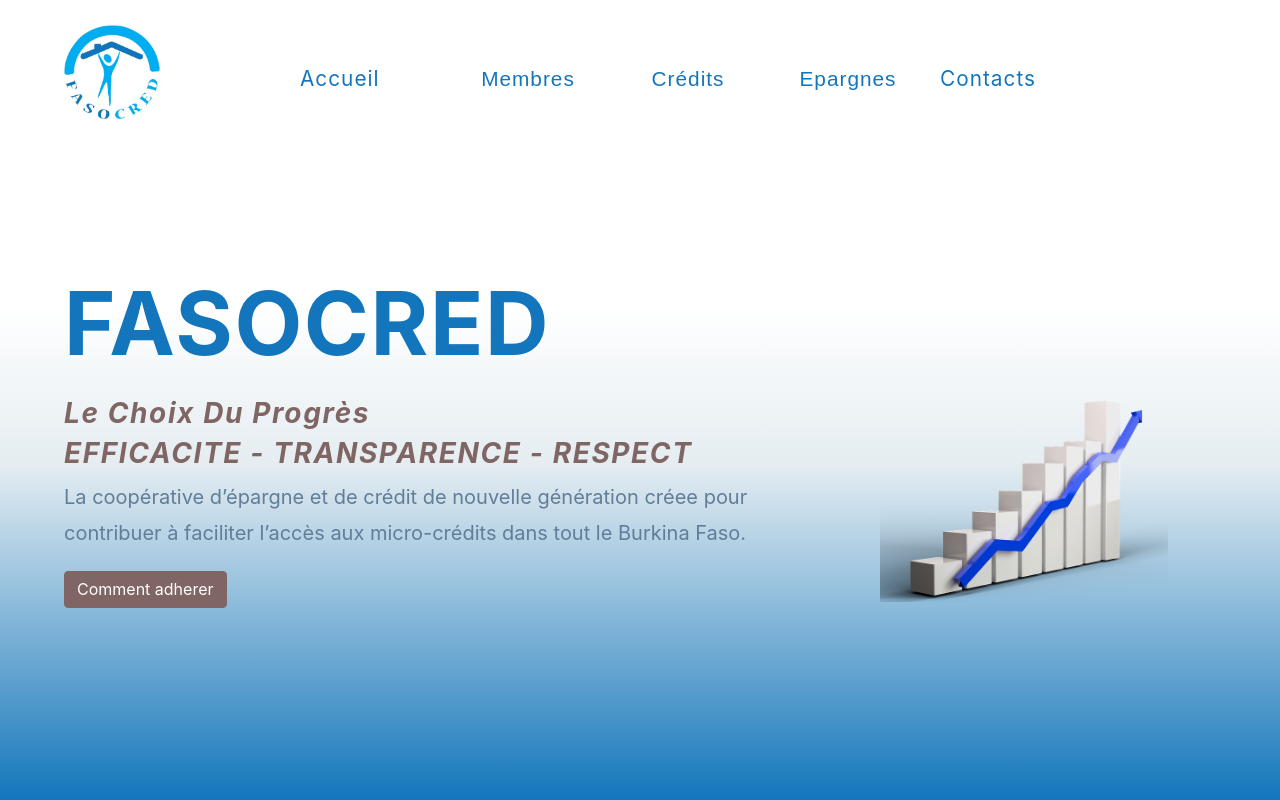
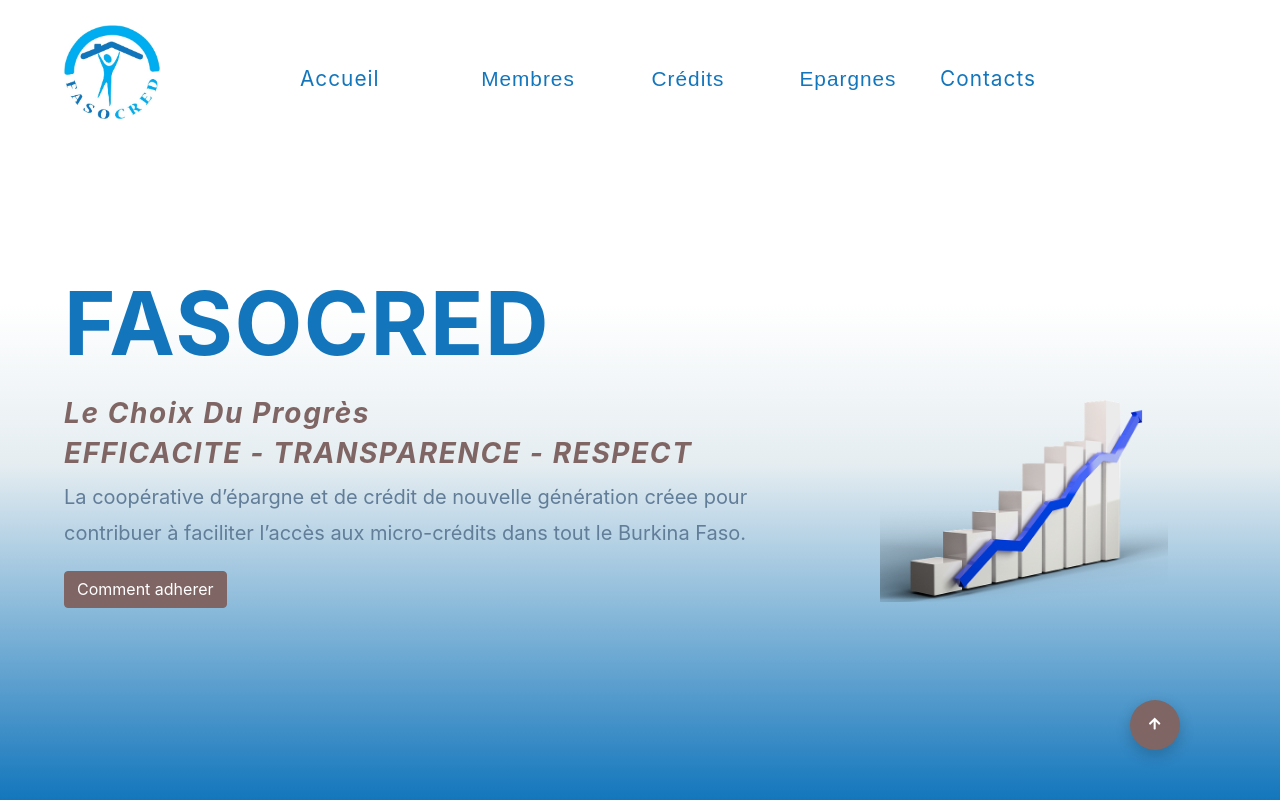
Before and after one commit to someziew/fasocred, a React (Create React App) app: page / in a window 1280 px wide. Shown: the top 800 px of the page. Built offline with nearby package versions, Linux system fonts and the light colour scheme.

Commit message:
Scroll to top button added

```diff
--- /dev/null
+++ b/src/components/ButtonScrollToTop.js
@@ -0,0 +1,18 @@
+import React from 'react'
+import {FaArrowUp} from 'react-icons/fa'
+const ButtonScrollToTop = () => {
+    const handleClick = () => {
+        window.scrollTo ({
+            top: 0,
+            left: 0,
+            behavior: 'smooth'
+        })
+    }
+    return (
+        <button className="scrollToTopBtn" onClick={handleClick}>
+            <FaArrowUp className="scrollToTopIcon"/>
+        </button>
+    )
+}
+
+export default ButtonScrollToTop
--- a/src/components/index.js
+++ b/src/components/index.js
@@ -9,6 +9,8 @@
 import GroupCreditCard from './GroupCreditCard';
 import Mission from './Mission'
 import Services from './Services'
+import ButtonScrollToTop from './ButtonScrollToTop'
+
 export {
     Navbar,
     Sidebar,
@@ -20,5 +22,6 @@
     CreditCard,
     GroupCreditCard,
     Mission,
-    Services
+    Services,
+    ButtonScrollToTop
 }
--- a/src/index.css
+++ b/src/index.css
@@ -965,3 +965,33 @@
     grid-template-columns: 1fr 1fr 1fr 1fr 1fr;
   }
 }
+
+/* Button Scroll to top */
+.scrollToTopBtn {
+  position: fixed;
+  bottom: 50px;
+  right: 50px;
+  width: 50px;
+  height: 50px;
+  border-radius: 50%;
+  background: var(--color-secondary);
+  box-shadow: var(--dark-shadow);
+  border: none;
+  color: white;
+  outline: none;
+  cursor: pointer;
+}
+.scrollToTopBtn:hover {
+}
+
+@media screen and (min-width: 1200px) {
+  .scrollToTopBtn {
+    right: 100px;
+  }
+}
+
+@media screen and (min-width: 1350px) {
+  .scrollToTopBtn {
+    right: 150px;
+  }
+}
--- a/src/pages/ContactsPage.js
+++ b/src/pages/ContactsPage.js
@@ -2,6 +2,7 @@
 import { FaRegClock, FaMapMarkerAlt, FaPhoneAlt, FaMailBulk, FaGlobe, FaAlignRight } from 'react-icons/fa';
 import {contacts} from '../data/contacts'
 import background from '../assets/contact_img.jpg';
+import {ButtonScrollToTop} from '../components'
 
 const ContactsPage = () => {
     const style = {
@@ -18,6 +19,7 @@
         backgroundPosition: 'right'
     }
     return (
+        <>
         <section className="contacts_wrapper">
             <section style={style} >
                 <div className="contacts_info">
@@ -53,6 +55,8 @@
                 </div>
             </section>
         </section>
+        <ButtonScrollToTop />
+        </>
     )
 }
 
--- a/src/pages/CreditsPage.js
+++ b/src/pages/CreditsPage.js
@@ -1,6 +1,6 @@
 import React from 'react'
 import { FaCheck, FaArrowsAlt, FaCircle, FaSquare } from 'react-icons/fa'
-import {Card, SmallCard, GroupCreditCard } from '../components'
+import {Card, SmallCard, GroupCreditCard, ButtonScrollToTop } from '../components'
 import {
     credits_admision_conditions,
     credits_exclusion_conditions,
@@ -155,6 +155,7 @@
                 </p>
             </div>
         </Card>
+        <ButtonScrollToTop />
         </>
     )
 }
--- a/src/pages/HomePage.js
+++ b/src/pages/HomePage.js
@@ -1,11 +1,12 @@
 import React from 'react'
-import {Hero, Mission, Services} from '../components';
+import {Hero, Mission, Services, ButtonScrollToTop} from '../components';
 const HomePage = () => {
     return (
         <main>
             <Hero/>
             <Mission/>
             <Services/>
+            <ButtonScrollToTop />
         </main>
     )
 }
--- a/src/pages/MembersPage.js
+++ b/src/pages/MembersPage.js
@@ -1,6 +1,6 @@
 import React from 'react'
 import { FaCheck, FaArrowsAlt, FaCircle, FaSquare } from 'react-icons/fa'
-import {Card, SmallCard } from '../components'
+import {Card, SmallCard, ButtonScrollToTop } from '../components'
 import {
     members_introduction,
     members_types,
@@ -89,6 +89,7 @@
                 </SmallCard>
            <div><p>{members_suspensions_conclusion}</p></div>
         </Card>
+        <ButtonScrollToTop />
         </>
     )
 }
--- a/src/pages/SavingsPage.js
+++ b/src/pages/SavingsPage.js
@@ -1,6 +1,6 @@
 import React from 'react'
 import {FaArrowsAlt, FaCircle} from 'react-icons/fa'
-import {Card, SmallCard} from '../components';
+import {Card, SmallCard, ButtonScrollToTop} from '../components';
 import {
     savings_introduction,
     savings_importance,
@@ -118,7 +118,7 @@
                 </table>
             </SmallCard>
         </Card>
-
+        <ButtonScrollToTop />
         </>
     )
 }
```
